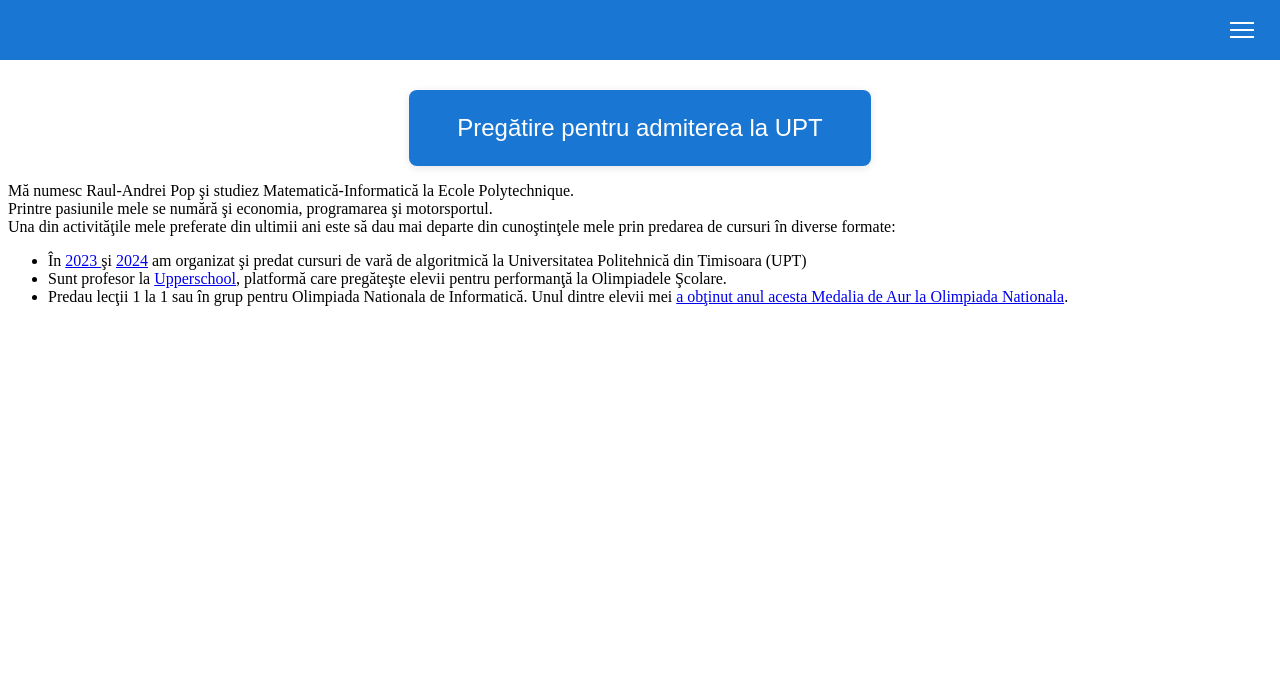
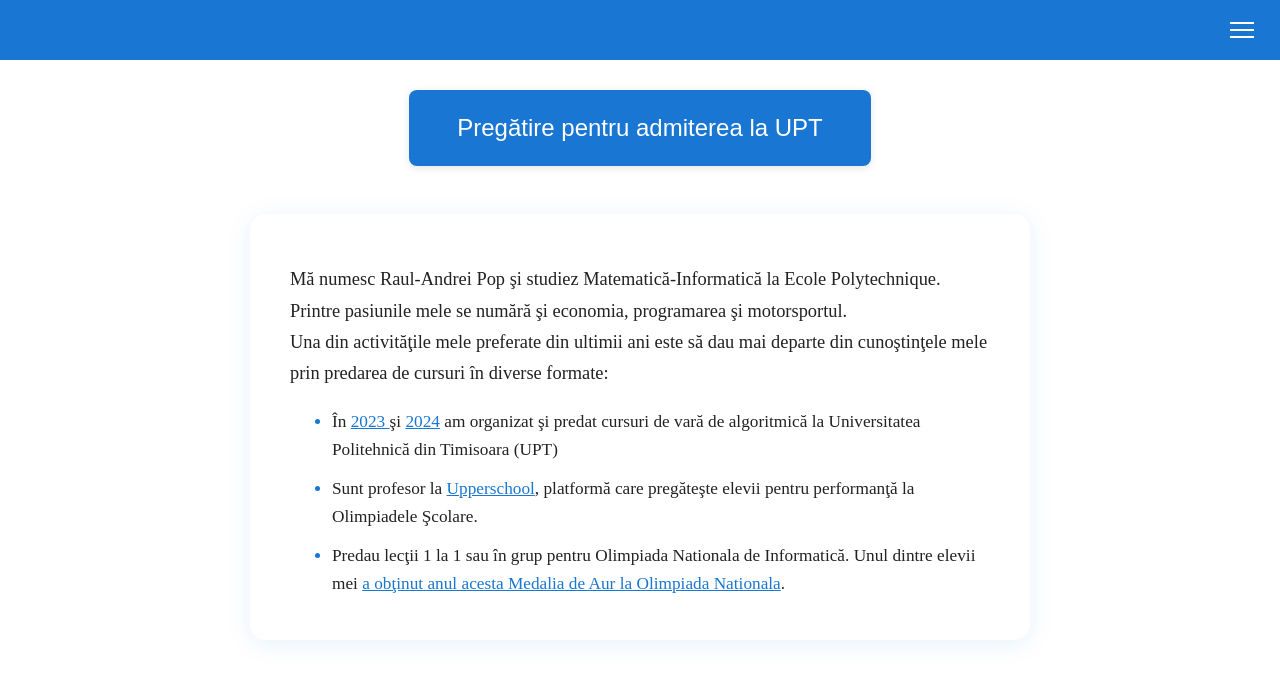
Before and after one commit to raulandrei00/raulandreipop.github.io, a plain HTML site: page index.html in a window 1280 px wide. Drawn offline with Linux system fonts and the light colour scheme.

Commit message:
intro styling

```diff
--- a/style.css
+++ b/style.css
@@ -133,3 +133,42 @@ main {
   box-shadow: 0 4px 24px rgba(25, 118, 210, 0.08);
   padding: 32px 40px 24px 40px;
 }
+
+#intro-content {
+  max-width: 700px;
+  margin: 48px auto 0 auto;
+  background: #fff;
+  border-radius: 16px;
+  box-shadow: 0 4px 24px rgba(25, 118, 210, 0.10);
+  padding: 32px 40px 24px 40px;
+  font-size: 1.15rem;
+  line-height: 1.7;
+  color: #222;
+}
+
+#intro-content ul {
+  margin: 18px 0 0 24px;
+  padding-left: 18px;
+}
+
+#intro-content li {
+  margin-bottom: 12px;
+  font-size: 1.08rem;
+  line-height: 1.6;
+  position: relative;
+}
+
+#intro-content li::marker {
+  color: #1976d2;
+}
+
+#intro-content a {
+  color: #1976d2;
+  text-decoration: underline;
+  transition: color 0.2s;
+}
+
+#intro-content a:hover {
+  color: orange;
+  text-decoration: underline;
+}
```
